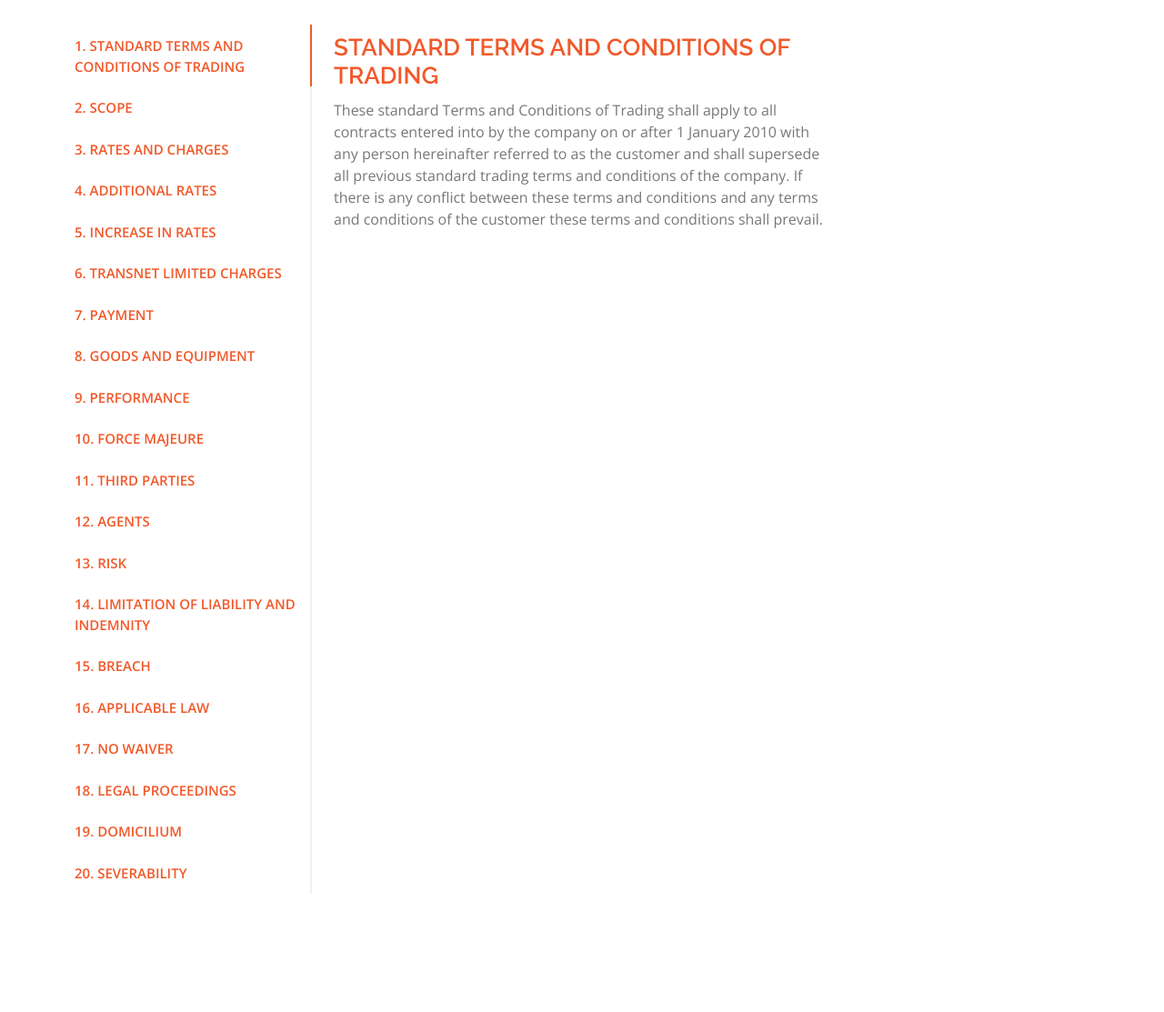
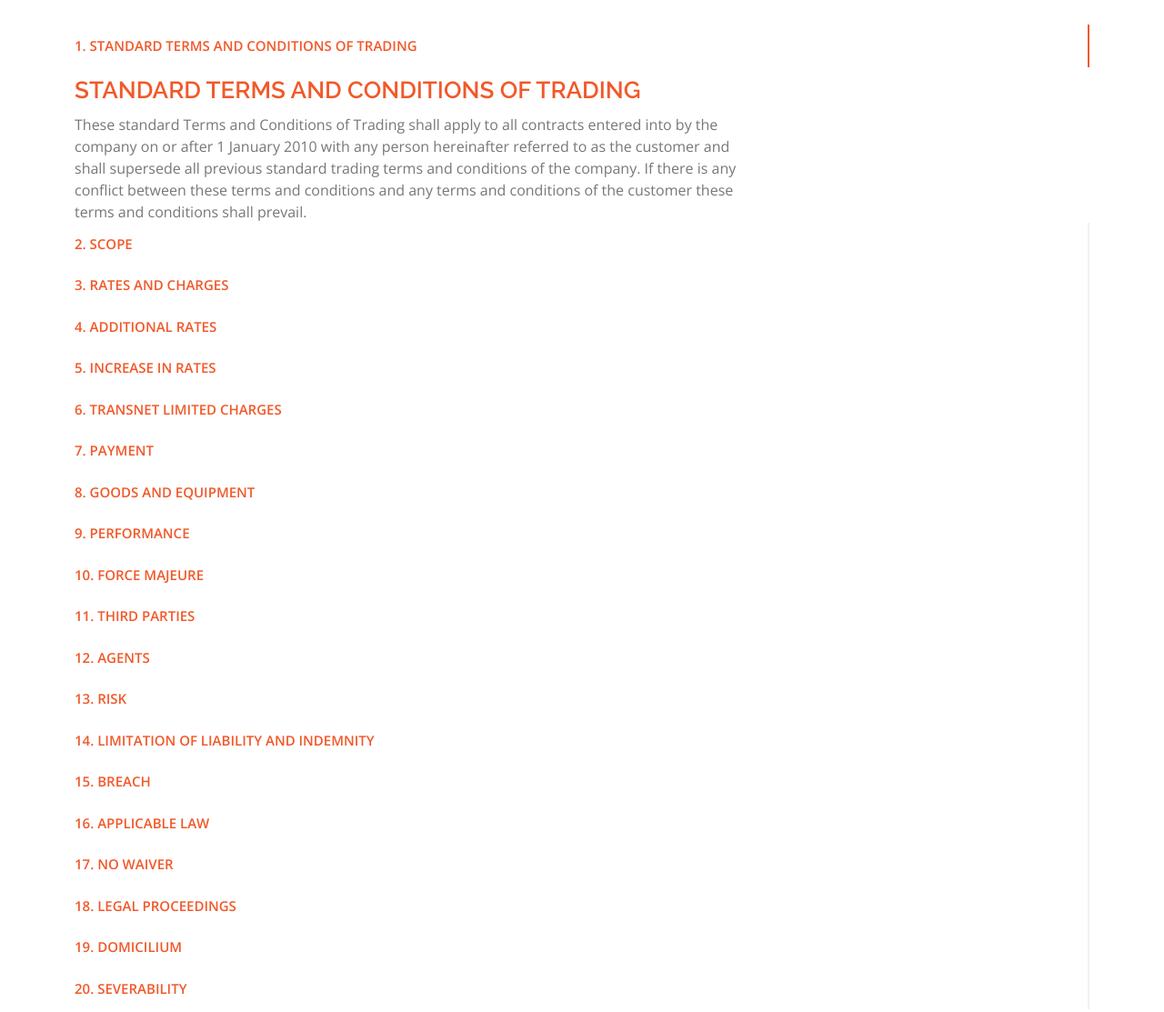
Before and after one commit to Matt19890303/Lash-Rite, a plain HTML site: page term&condition.html in a window 1280 px wide. Shown: the part 403-1516 px from the top of the page at 91% size. Drawn offline with nearby package versions, Linux system fonts and the light colour scheme.

Commit message:
Add files via upload

```diff
--- a/term&condition.html
+++ b/term&condition.html
@@ -82,75 +82,11 @@
 
           <div id="departments-content" class="row gy-4">
             <!-- Terms and Conditions Headings -->
-            <div id="departments-headings" class="col-lg-3">
+            <div id="departments-headings" class="">
               <ul class="nav nav-tabs flex-column">
                 <li class="nav-item">
-                    <a class="nav-link active show" data-bs-toggle="tab" href="#tab-1">1. STANDARD TERMS AND CONDITIONS OF TRADING</a>
-                </li>
-                <li class="nav-item">
-                    <a class="nav-link" data-bs-toggle="tab" href="#tab-2">2. SCOPE</a>
-                </li>
-                <li class="nav-item">
-                    <a class="nav-link" data-bs-toggle="tab" href="#tab-3">3. RATES AND CHARGES</a>
-                </li>
-                <li class="nav-item">
-                    <a class="nav-link" data-bs-toggle="tab" href="#tab-4">4. ADDITIONAL RATES</a>
-                </li>
-                <li class="nav-item">
-                    <a class="nav-link" data-bs-toggle="tab" href="#tab-5">5. INCREASE IN RATES</a>
-                </li>
-                <li class="nav-item">
-                    <a class="nav-link" data-bs-toggle="tab" href="#tab-6">6. TRANSNET LIMITED CHARGES</a>
-                </li>
-                <li class="nav-item">
-                    <a class="nav-link" data-bs-toggle="tab" href="#tab-7">7. PAYMENT</a>
-                </li>
-                <li class="nav-item">
-                    <a class="nav-link" data-bs-toggle="tab" href="#tab-8">8. GOODS AND EQUIPMENT</a>
-                </li>
-                <li class="nav-item">
-                    <a class="nav-link" data-bs-toggle="tab" href="#tab-9">9. PERFORMANCE</a>
-                </li>
-                <li class="nav-item">
-                    <a class="nav-link" data-bs-toggle="tab" href="#tab-10">10. FORCE MAJEURE</a>
-                </li>
-                <li class="nav-item">
-                    <a class="nav-link" data-bs-toggle="tab" href="#tab-11">11. THIRD PARTIES</a>
-                </li>
-                <li class="nav-item">
-                    <a class="nav-link" data-bs-toggle="tab" href="#tab-12">12. AGENTS</a>
-                </li>
-                <li class="nav-item">
-                    <a class="nav-link" data-bs-toggle="tab" href="#tab-13">13. RISK</a>
-                </li>
-                <li class="nav-item">
-                    <a class="nav-link" data-bs-toggle="tab" href="#tab-14">14. LIMITATION OF LIABILITY AND INDEMNITY</a>
-                </li>
-                <li class="nav-item">
-                    <a class="nav-link" data-bs-toggle="tab" href="#tab-15">15. BREACH</a>
-                </li>
-                <li class="nav-item">
-                    <a class="nav-link" data-bs-toggle="tab" href="#tab-16">16. APPLICABLE LAW</a>
-                </li>
-                <li class="nav-item">
-                    <a class="nav-link" data-bs-toggle="tab" href="#tab-17">17. NO WAIVER</a>
-                </li>
-                <li class="nav-item">
-                    <a class="nav-link" data-bs-toggle="tab" href="#tab-18">18. LEGAL PROCEEDINGS</a>
-                </li>
-                <li class="nav-item">
-                    <a class="nav-link" data-bs-toggle="tab" href="#tab-19">19. DOMICILIUM</a>
-                </li>
-                <li class="nav-item">
-                    <a class="nav-link" data-bs-toggle="tab" href="#tab-20">20. SEVERABILITY</a>
-                </li>
-              </ul>
-            </div>
-            <!-- Terms and Conditions Content -->
-            <div id="departments-text" class="col-lg-9">
-              <div class="tab-content">
-                <!-- tab1 -->
-                <div class="tab-pane active show" id="tab-1">
+                    <a class="nav-link active show" data-bs-toggle="collapse" href="#tab-1">1. STANDARD TERMS AND CONDITIONS OF TRADING</a>
+                    <div class="collapse show" id="tab-1">
                       <div class="row gy-4">
                         <div class="col-lg-8 details order-2 order-lg-1">
                           <h3>STANDARD TERMS AND CONDITIONS OF TRADING</h3>
@@ -163,8 +99,10 @@
                         </div>
                       </div>
                     </div>
-                <!-- tab2 -->
-                <div class="tab-pane" id="tab-2">
+                </li>
+                <li class="nav-item">
+                    <a class="nav-link" data-bs-toggle="collapse" href="#tab-2">2. SCOPE</a>
+                    <div class="collapse" id="tab-2">
                       <div class="row gy-4">
                         <div class="col-lg-8 details order-2 order-lg-1">
                           <h3>SCOPE</h3>
@@ -178,8 +116,10 @@
                         </div>
                       </div>
                     </div>
-                <!-- tab3 -->
-                <div class="tab-pane" id="tab-3">
+                </li>
+                <li class="nav-item">
+                    <a class="nav-link" data-bs-toggle="collapse" href="#tab-3">3. RATES AND CHARGES</a>
+                    <div class="collapse" id="tab-3">
                       <div class="row gy-4">
                         <div class="col-lg-8 details order-2 order-lg-1">
                           <h3>RATES AND CHARGES</h3>
@@ -197,8 +137,10 @@
                         </div>
                       </div>
                     </div>
-                <!-- tab4 -->
-                <div class="tab-pane" id="tab-4">
+                </li>
+                <li class="nav-item">
+                    <a class="nav-link" data-bs-toggle="collapse" href="#tab-4">4. ADDITIONAL RATES</a>
+                    <div class="collapse" id="tab-4">
                       <div class="row gy-4">
                         <div class="col-lg-8 details order-2 order-lg-1">
                           <h3>ADDITIONAL RATES</h3>
@@ -216,8 +158,10 @@
                         </div>
                       </div>
                     </div>
-                <!-- tab5 -->
-                <div class="tab-pane" id="tab-5">
+                </li>
+                <li class="nav-item">
+                    <a class="nav-link" data-bs-toggle="collapse" href="#tab-5">5. INCREASE IN RATES</a>
+                    <div class="collapse" id="tab-5">
                       <div class="row gy-4">
                         <div class="col-lg-8 details order-2 order-lg-1">
                           <h3>INCREASE IN RATES</h3>
@@ -242,8 +186,10 @@
                         </div>
                       </div>
                     </div>
-                <!-- tab6 -->
-                <div class="tab-pane" id="tab-6">
+                </li>
+                <li class="nav-item">
+                    <a class="nav-link" data-bs-toggle="collapse" href="#tab-6">6. TRANSNET LIMITED CHARGES</a>
+                    <div class="collapse" id="tab-6">
                       <div class="row gy-4">
                         <div class="col-lg-8 details order-2 order-lg-1">
                           <h3>TRANSNET LIMITED CHARGES</h3>
@@ -262,8 +208,10 @@
                         </div>
                       </div>
                     </div>
-                <!-- tab7 -->
-                <div class="tab-pane" id="tab-7">
+                </li>
+                <li class="nav-item">
+                    <a class="nav-link" data-bs-toggle="collapse" href="#tab-7">7. PAYMENT</a>
+                    <div class="collapse" id="tab-7">
                       <div class="row gy-4">
                         <div class="col-lg-8 details order-2 order-lg-1">
                           <h3>PAYMENT</h3>
@@ -277,8 +225,10 @@
                         </div>
                       </div>
                     </div>
-                <!-- tab8 -->
-                <div class="tab-pane" id="tab-8">
+                </li>
+                <li class="nav-item">
+                    <a class="nav-link" data-bs-toggle="collapse" href="#tab-8">8. GOODS AND EQUIPMENT</a>
+                    <div class="collapse" id="tab-8">
                       <div class="row gy-4">
                         <div class="col-lg-8 details order-2 order-lg-1">
                           <h3>GOODS AND EQUIPMENT</h3>
@@ -297,8 +247,10 @@
                         </div>
                       </div>
                     </div>
-                <!-- tab9 -->
-                <div class="tab-pane" id="tab-9">
+                </li>
+                <li class="nav-item">
+                    <a class="nav-link" data-bs-toggle="collapse" href="#tab-9">9. PERFORMANCE</a>
+                    <div class="collapse" id="tab-9">
                       <div class="row gy-4">
                         <div class="col-lg-8 details order-2 order-lg-1">
                           <h3>PERFORMANCE</h3>
@@ -331,8 +283,10 @@
                         </div>
                       </div>
                     </div>
-                <!-- tab10 -->
-                <div class="tab-pane" id="tab-10">
+                </li>
+                <li class="nav-item">
+                    <a class="nav-link" data-bs-toggle="collapse" href="#tab-10">10. FORCE MAJEURE</a>
+                    <div class="collapse" id="tab-10">
                       <div class="row gy-4">
                         <div class="col-lg-8 details order-2 order-lg-1">
                           <h3>FORCE MAJEURE</h3>
@@ -351,8 +305,10 @@
                         </div>
                       </div>
                     </div>
-                <!-- tab11 -->
-                <div class="tab-pane" id="tab-11">
+                </li>
+                <li class="nav-item">
+                    <a class="nav-link" data-bs-toggle="collapse" href="#tab-11">11. THIRD PARTIES</a>
+                    <div class="collapse" id="tab-11">
                       <div class="row gy-4">
                         <div class="col-lg-8 details order-2 order-lg-1">
                           <h3>THIRD PARTIES</h3>
@@ -370,8 +326,10 @@
                         </div>
                       </div>
                     </div>
-                <!-- tab12 -->
-                <div class="tab-pane" id="tab-12">
+                </li>
+                <li class="nav-item">
+                    <a class="nav-link" data-bs-toggle="collapse" href="#tab-12">12. AGENTS</a>
+                    <div class="collapse" id="tab-12">
                       <div class="row gy-4">
                         <div class="col-lg-8 details order-2 order-lg-1">
                           <h3>AGENTS</h3>
@@ -387,8 +345,10 @@
                         </div>
                       </div>
                     </div>
-                <!-- tab13 -->
-                <div class="tab-pane" id="tab-13">
+                </li>
+                <li class="nav-item">
+                    <a class="nav-link" data-bs-toggle="collapse" href="#tab-13">13. RISK</a>
+                    <div class="collapse" id="tab-13">
                       <div class="row gy-4">
                         <div class="col-lg-8 details order-2 order-lg-1">
                           <h3>RISK</h3>
@@ -416,8 +376,10 @@
                         </div>
                       </div>
                     </div>
-                <!-- tab14 -->
-                <div class="tab-pane" id="tab-14">
+                </li>
+                <li class="nav-item">
+                    <a class="nav-link" data-bs-toggle="collapse" href="#tab-14">14. LIMITATION OF LIABILITY AND INDEMNITY</a>
+                    <div class="collapse" id="tab-14">
                       <div class="row gy-4">
                         <div class="col-lg-8 details order-2 order-lg-1">
                           <h3>LIMITATION OF LIABILITY AND INDEMNITY</h3>
@@ -441,8 +403,10 @@
                         </div>
                       </div>
                     </div>
-                <!-- tab15 -->
-                <div class="tab-pane" id="tab-15">
+                </li>
+                <li class="nav-item">
+                    <a class="nav-link" data-bs-toggle="collapse" href="#tab-15">15. BREACH</a>
+                    <div class="collapse" id="tab-15">
                       <div class="row gy-4">
                         <div class="col-lg-8 details order-2 order-lg-1">
                           <h3>BREACH</h3>
@@ -463,8 +427,10 @@
                         </div>
                       </div>
                     </div>
-                <!-- tab16 -->
-                <div class="tab-pane" id="tab-16">
+                </li>
+                <li class="nav-item">
+                    <a class="nav-link" data-bs-toggle="collapse" href="#tab-16">16. APPLICABLE LAW</a>
+                    <div class="collapse" id="tab-16">
                       <div class="row gy-4">
                         <div class="col-lg-8 details order-2 order-lg-1">
                           <h3>APPLICABLE LAW</h3>
@@ -475,8 +441,10 @@
                         </div>
                       </div>
                     </div>
-                <!-- tab17 -->
-                <div class="tab-pane" id="tab-17">
+                </li>
+                <li class="nav-item">
+                    <a class="nav-link" data-bs-toggle="collapse" href="#tab-17">17. NO WAIVER</a>
+                    <div class="collapse" id="tab-17">
                       <div class="row gy-4">
                         <div class="col-lg-8 details order-2 order-lg-1">
                           <h3>NO WAIVER</h3>
@@ -495,8 +463,10 @@
                         </div>
                       </div>
                     </div>
-                <!-- tab18 -->
-                <div class="tab-pane" id="tab-18">
+                </li>
+                <li class="nav-item">
+                    <a class="nav-link" data-bs-toggle="collapse" href="#tab-18">18. LEGAL PROCEEDINGS</a>
+                    <div class="collapse" id="tab-18">
                       <div class="row gy-4">
                         <div class="col-lg-8 details order-2 order-lg-1">
                           <h3>LEGAL PROCEEDINGS</h3>
@@ -508,8 +478,10 @@
                         </div>
                       </div>
                     </div>
-                <!-- tab19 -->
-                <div class="tab-pane" id="tab-19">
+                </li>
+                <li class="nav-item">
+                    <a class="nav-link" data-bs-toggle="collapse" href="#tab-19">19. DOMICILIUM</a>
+                    <div class="collapse" id="tab-19">
                       <div class="row gy-4">
                         <div class="col-lg-8 details order-2 order-lg-1">
                           <h3>DOMICILIUM</h3>
@@ -544,8 +516,10 @@
                         </div>
                       </div>
                     </div>
-                <!-- tab20 -->
-                <div class="tab-pane" id="tab-20">
+                </li>
+                <li class="nav-item">
+                    <a class="nav-link" data-bs-toggle="collapse" href="#tab-20">20. SEVERABILITY</a>
+                    <div class="collapse" id="tab-20">
                       <div class="row gy-4">
                         <div class="col-lg-8 details order-2 order-lg-1">
                           <h3>SEVERABILITY</h3>
@@ -557,7 +531,8 @@
                         </div>
                       </div>
                     </div>
-              </div>
+                </li>
+              </ul>
             </div>
           </div>
 
```
Lines whose indentation alone changed are shown as unchanged.
